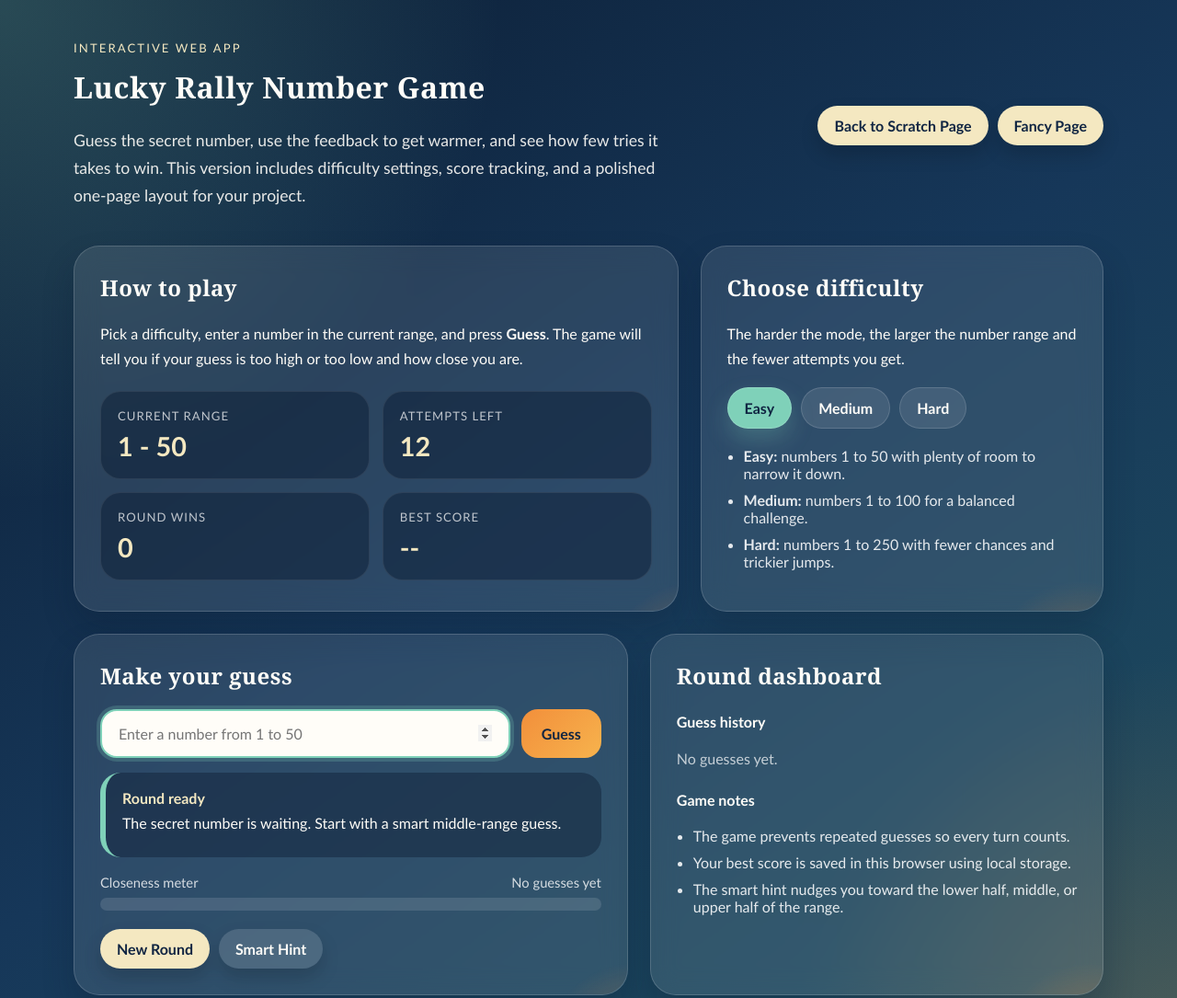
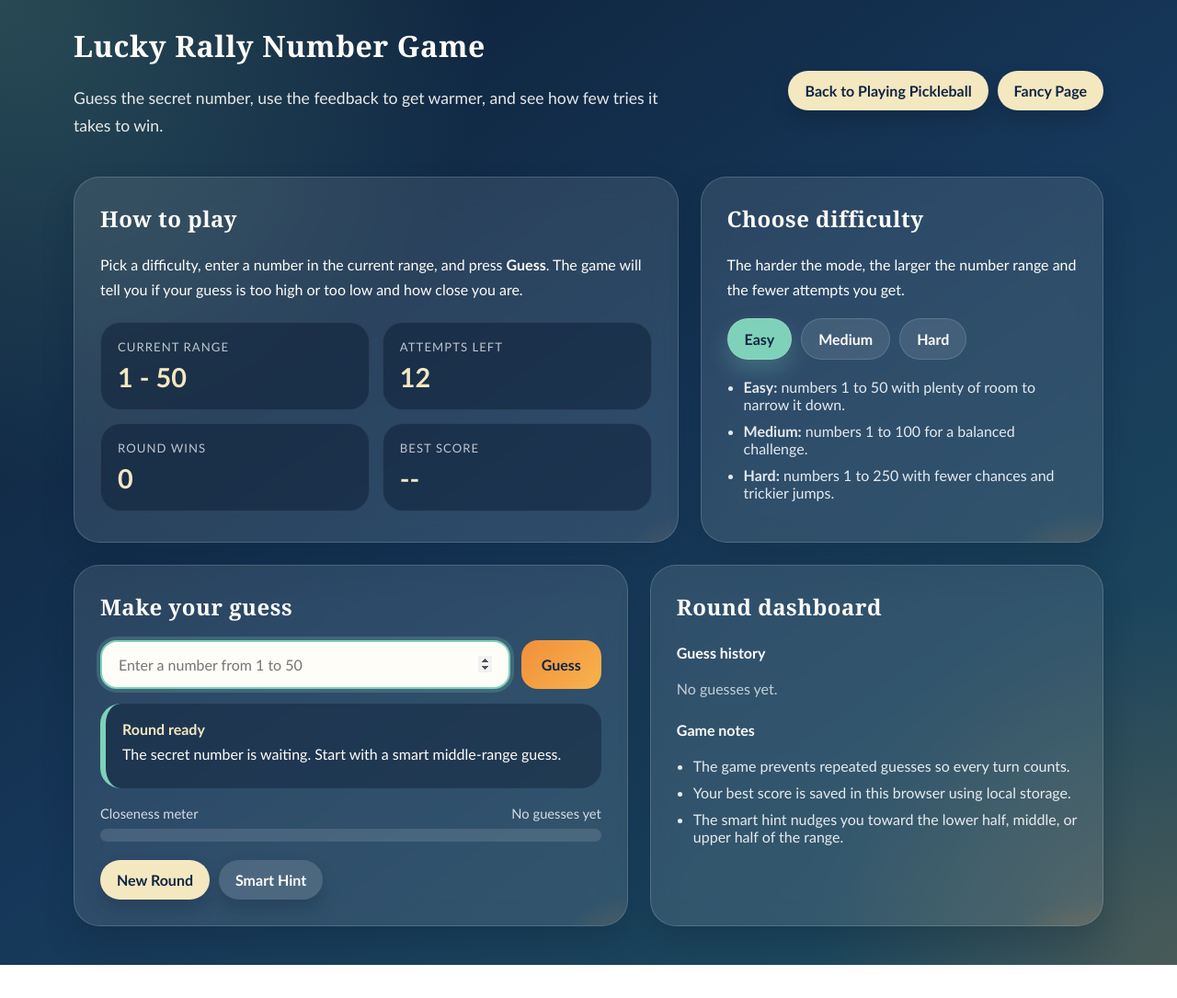
Before and after one commit to jhutch27/IS201-Final-Project, a plain HTML site: page html/webapp.html in a window 1280 px wide. Shown: the top 1085 px of the page at 92% size. After the commit the page ends 1049 px from the top, so only its background shows below. Drawn offline with Linux system fonts and the light colour scheme.

Commit message:
Add files via upload

```diff
--- a/html/webapp.html
+++ b/html/webapp.html
@@ -371,16 +371,15 @@
     <div class="page">
         <div class="topbar">
             <div class="brand">
-                <p class="eyebrow">Interactive Web App</p>
+                <!-- Interactive Web App -->
                 <h1>Lucky Rally Number Game</h1>
                 <p class="lead">
                     Guess the secret number, use the feedback to get warmer, and see how few tries
-                    it takes to win. This version includes difficulty settings, score tracking, and
-                    a polished one-page layout for your project.
+                    it takes to win.
                 </p>
             </div>
             <div class="nav-links">
-                <a href="../scratch.html">Back to Scratch Page</a>
+                <a href="../scratch.html">Back to Playing Pickleball</a>
                 <a href="../index.html">Fancy Page</a>
             </div>
         </div>
```
